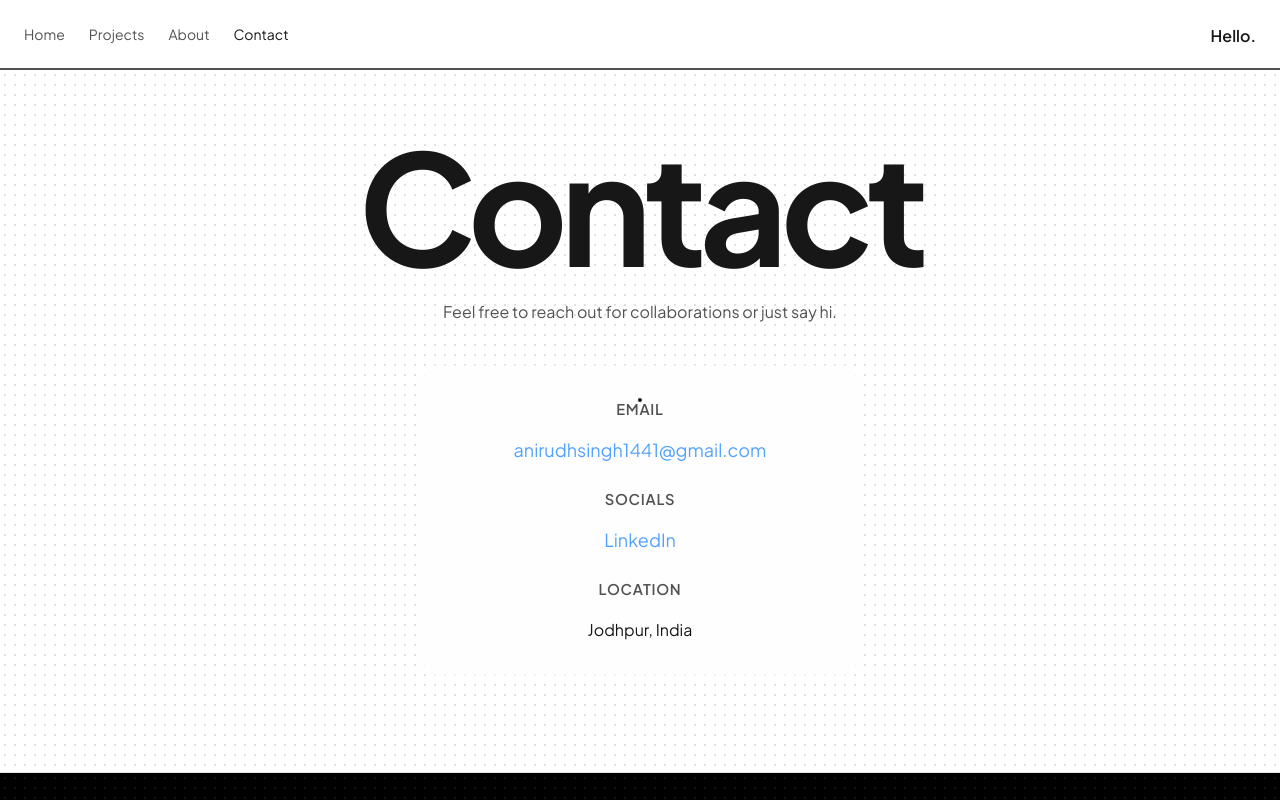
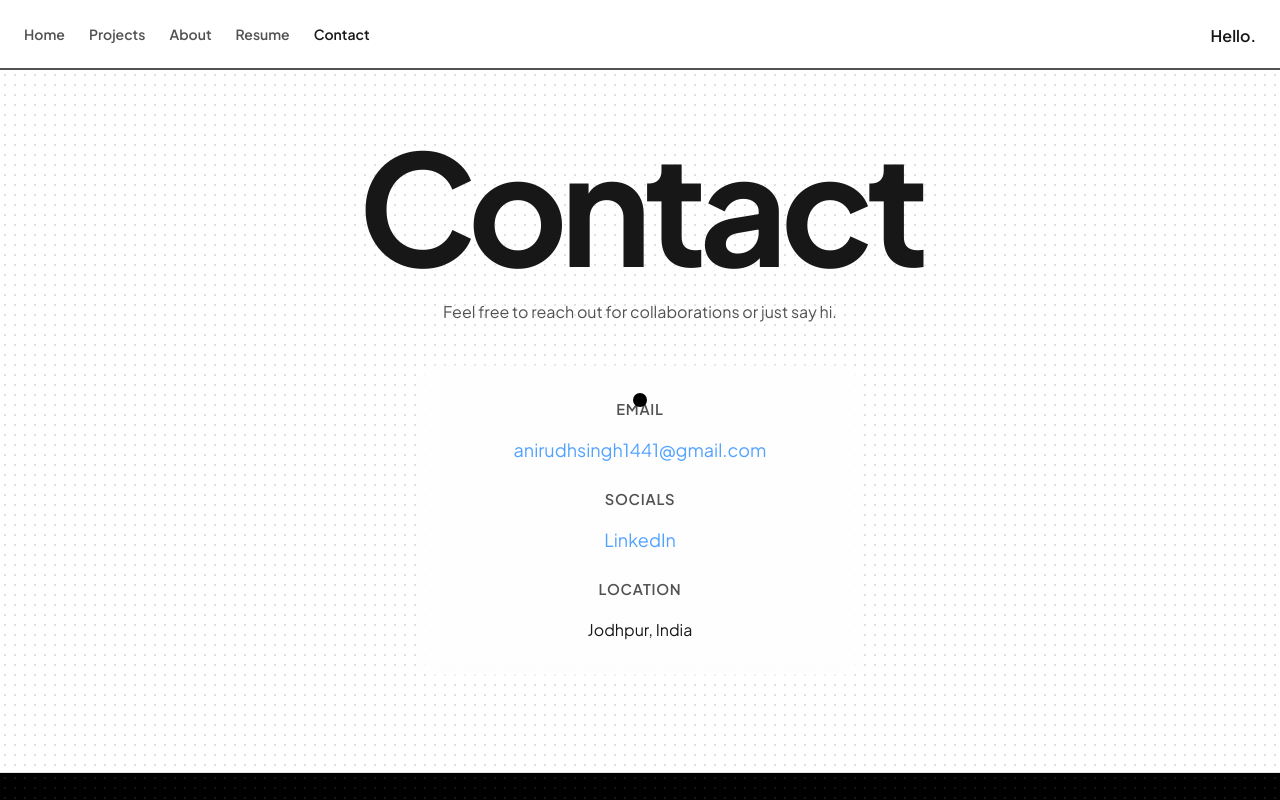
Before and after one commit to Harharshambhu/portfolio, a Next.js app: page /contact in a window 1280 px wide. Shown: the top 800 px of the page. Built offline with nearby package versions, Linux system fonts and the light colour scheme.

Commit message:
basic changes

```diff
--- a/src/app/globals.css
+++ b/src/app/globals.css
@@ -120,7 +120,7 @@ blockquote {
 
 /* ── Nav links — lock weight, prevent browser font-synthesis on hover ── */
 nav a {
-  font-weight: 400 !important;
+  font-weight: 600 !important;
   font-synthesis: none;
 }
 
--- a/src/components/BackgroundGrid.tsx
+++ b/src/components/BackgroundGrid.tsx
@@ -31,6 +31,7 @@ export default function BackgroundGrid({
         const computedStyle = getComputedStyle(document.documentElement);
         const gridHoverColor = computedStyle.getPropertyValue('--grid-hover').trim() || 'rgba(200, 200, 255, 0.7)';
         const gridBaseColor = computedStyle.getPropertyValue('--grid-base').trim() || color;
+        const spotlightColor = 'rgba(255, 255, 255, 0.25)';
 
         let animationFrameId: number;
         let mouseX = -1000;
@@ -54,7 +55,7 @@ export default function BackgroundGrid({
             // Spotlight Effect
             if (spotlight && delayedMouseX > -100 && delayedMouseY > -100) {
                 const gradient = ctx.createRadialGradient(delayedMouseX, delayedMouseY, 0, delayedMouseX, delayedMouseY, 300);
-                gradient.addColorStop(0, "color-mix(in srgb, var(--text-hover) 15%, transparent)");
+                gradient.addColorStop(0, spotlightColor);
                 gradient.addColorStop(1, "transparent");
                 ctx.fillStyle = gradient;
                 ctx.fillRect(0, 0, canvas.width, canvas.height);
--- a/src/components/Navigation.tsx
+++ b/src/components/Navigation.tsx
@@ -11,6 +11,7 @@ const links = [
     { href: "/", label: "Home" },
     { href: "/projects", label: "Projects" },
     { href: "/about", label: "About" },
+    { href: "/resume", label: "Resume" },
     { href: "/contact", label: "Contact" },
 ];
 
@@ -114,7 +115,7 @@ export default function Navigation() {
                         <Link
                             key={link.href}
                             href={link.href}
-                            className={`hover:text-foreground transition-colors text-sm font-normal ${pathname === link.href ? "text-foreground" : "text-muted"
+                            className={`hover:text-foreground transition-colors text-sm font-semibold ${pathname === link.href ? "text-foreground" : "text-muted"
                                 }`}
                         >
                             {link.label}
--- a/src/components/ProjectsExpandGrid.tsx
+++ b/src/components/ProjectsExpandGrid.tsx
@@ -140,9 +140,6 @@ export default function ProjectsExpandGrid({ projects }: { projects: Project[] }
                                 </div>
                             </div>
                         </div>
-                        <div className="px-4 py-3">
-                            <p className="text-xs text-muted leading-relaxed">{project.description}</p>
-                        </div>
                     </Link>
                 ))}
             </div>
--- a/src/components/TargetCursor.css
+++ b/src/components/TargetCursor.css
@@ -8,19 +8,6 @@
     z-index: 9999;
     mix-blend-mode: difference;
     transform: translate(-50%, -50%);
-}
-
-.target-cursor-dot {
-    position: absolute;
-    left: 50%;
-    top: 50%;
-    width: 4px;
-    height: 4px;
-    background: #fff;
-    border-radius: 50%;
-    transform: translate(-50%, -50%);
-    will-change: transform;
-    opacity: 1.0;
 }
 
 .target-cursor-corner {
@@ -58,7 +45,34 @@
     border-top: none;
 }
 
-body.hide-native-cursor,
-body.hide-native-cursor * {
-    cursor: none !important;
+/* Trailing circles — rendered independently, each with its own quickTo */
+.cursor-trail {
+    position: fixed;
+    top: 0;
+    left: 0;
+    border-radius: 50%;
+    background: #000;
+    pointer-events: none;
+    z-index: 9998;
+    will-change: transform;
 }
+
+.cursor-trail-1 {
+    width: 14px;
+    height: 14px;
+}
+
+.cursor-trail-2 {
+    width: 12px;
+    height: 12px;
+}
+
+.cursor-trail-3 {
+    width: 10px;
+    height: 10px;
+}
+
+.cursor-trail-4 {
+    width: 5px;
+    height: 5px;
+}
--- a/src/components/TargetCursor.tsx
+++ b/src/components/TargetCursor.tsx
@@ -13,7 +13,7 @@ interface TargetCursorProps {
 }
 
 const TargetCursor: React.FC<TargetCursorProps> = ({
-    targetSelector = '.cursor-target, a:not(.no-cursor-interaction), button:not(.no-cursor-interaction)', // Added default selectors for convenience
+    targetSelector = '.cursor-target, a:not(.no-cursor-interaction), button:not(.no-cursor-interaction)',
     spinDuration = 2,
     hideDefaultCursor = true,
     hoverDuration = 0.2,
@@ -22,12 +22,17 @@ const TargetCursor: React.FC<TargetCursorProps> = ({
     const cursorRef = useRef<HTMLDivElement>(null);
     const cornersRef = useRef<NodeListOf<Element> | null>(null);
     const spinTl = useRef<gsap.core.Timeline | null>(null);
-    const dotRef = useRef<HTMLDivElement>(null);
+
+    // 4 trailing circles: c1 = biggest/fastest, c4 = smallest/slowest
+    const c1Ref = useRef<HTMLDivElement>(null);
+    const c2Ref = useRef<HTMLDivElement>(null);
+    const c3Ref = useRef<HTMLDivElement>(null);
+    const c4Ref = useRef<HTMLDivElement>(null);
 
     const isActiveRef = useRef(false);
     const targetCornerPositionsRef = useRef<{ x: number; y: number }[] | null>(null);
     const tickerFnRef = useRef<(() => void) | null>(null);
-    const activeStrengthRef = useRef({ current: 0 }); // Changed to object for GSAP to tween
+    const activeStrengthRef = useRef({ current: 0 });
 
     const [isMobile, setIsMobile] = useState(false);
 
@@ -39,7 +44,6 @@ const TargetCursor: React.FC<TargetCursorProps> = ({
             const userAgent = navigator.userAgent || navigator.vendor || (window as any).opera;
             const mobileRegex = /android|webos|iphone|ipad|ipod|blackberry|iemobile|opera mini/i;
             const isMobileUserAgent = mobileRegex.test(userAgent.toLowerCase());
-            // Return boolean result
             return !!((hasTouchScreen && isSmallScreen) || isMobileUserAgent);
         };
         setIsMobile(checkMobile());
@@ -53,25 +57,45 @@ const TargetCursor: React.FC<TargetCursorProps> = ({
         []
     );
 
+    const xToRef = useRef<((value: number) => void) | null>(null);
+    const yToRef = useRef<((value: number) => void) | null>(null);
+
     const moveCursor = useCallback((x: number, y: number) => {
-        if (!cursorRef.current) return;
-        gsap.to(cursorRef.current, {
-            x,
-            y,
-            duration: 0.1,
-            ease: 'power3.out'
-        });
+        xToRef.current?.(x);
+        yToRef.current?.(y);
     }, []);
 
     useEffect(() => {
-        if (isMobile || !cursorRef.current) return;
-
-        const originalCursor = document.body.style.cursor;
-        if (hideDefaultCursor) {
-            document.body.classList.add('hide-native-cursor');
-        }
+        if (
+            isMobile ||
+            !cursorRef.current ||
+            !c1Ref.current || !c2Ref.current || !c3Ref.current || !c4Ref.current
+        ) return;
 
         const cursor = cursorRef.current;
+        const initX = window.innerWidth / 2;
+        const initY = window.innerHeight / 2;
+
+        xToRef.current = gsap.quickTo(cursor, "x", { duration: 0.5, ease: "power2.out" });
+        yToRef.current = gsap.quickTo(cursor, "y", { duration: 0.5, ease: "power2.out" });
+
+        gsap.set(cursor, { xPercent: -50, yPercent: -50, x: initX, y: initY });
+
+        // Place each circle at center on mount
+        [c1Ref, c2Ref, c3Ref, c4Ref].forEach(ref => {
+            gsap.set(ref.current, { xPercent: -50, yPercent: -50, x: initX, y: initY });
+        });
+
+        // quickTo setters — biggest circle = fastest follow, smallest = most lag
+        const c1X = gsap.quickTo(c1Ref.current, "x", { duration: 0.15, ease: "power2.out" });
+        const c1Y = gsap.quickTo(c1Ref.current, "y", { duration: 0.15, ease: "power2.out" });
+        const c2X = gsap.quickTo(c2Ref.current, "x", { duration: 0.2, ease: "power2.out" });
+        const c2Y = gsap.quickTo(c2Ref.current, "y", { duration: 0.2, ease: "power2.out" });
+        const c3X = gsap.quickTo(c3Ref.current, "x", { duration: 0.25, ease: "power2.out" });
+        const c3Y = gsap.quickTo(c3Ref.current, "y", { duration: 0.25, ease: "power2.out" });
+        const c4X = gsap.quickTo(c4Ref.current, "x", { duration: 0.48, ease: "power2.out" });
+        const c4Y = gsap.quickTo(c4Ref.current, "y", { duration: 0.48, ease: "power2.out" });
+
         cornersRef.current = cursor.querySelectorAll('.target-cursor-corner');
 
         let activeTarget: Element | null = null;
@@ -84,13 +108,6 @@ const TargetCursor: React.FC<TargetCursorProps> = ({
             }
             currentLeaveHandler = null;
         };
-
-        gsap.set(cursor, {
-            xPercent: -50,
-            yPercent: -50,
-            x: window.innerWidth / 2,
-            y: window.innerHeight / 2
-        });
 
         const createSpinTimeline = () => {
             if (spinTl.current) {
@@ -115,7 +132,6 @@ const TargetCursor: React.FC<TargetCursorProps> = ({
             const cursorY = gsap.getProperty(cursorRef.current, 'y') as number;
             const { borderWidth, cornerSize } = constants;
 
-            // Dynamic calculation of target position
             const rect = activeTarget.getBoundingClientRect();
             const dynamicTargetCorners = [
                 { x: rect.left - borderWidth, y: rect.top - borderWidth },
@@ -149,13 +165,38 @@ const TargetCursor: React.FC<TargetCursorProps> = ({
 
         tickerFnRef.current = tickerFn;
 
-        const moveHandler = (e: MouseEvent) => moveCursor(e.clientX, e.clientY);
+        // Switch circles to white inside the dark footer, regardless of whether
+        // the change was triggered by mouse movement or page scroll.
+        const circles = [c1Ref.current, c2Ref.current, c3Ref.current, c4Ref.current];
+        const footer = document.getElementById('main-footer');
+        let isInFooter = false;
+
+        const updateCircleColor = (x: number, y: number) => {
+            if (!footer) return;
+            const rect = footer.getBoundingClientRect();
+            const nowInFooter = x >= rect.left && x <= rect.right && y >= rect.top && y <= rect.bottom;
+            if (nowInFooter !== isInFooter) {
+                isInFooter = nowInFooter;
+                gsap.to(circles, { backgroundColor: nowInFooter ? '#ffffff' : '#000000', duration: 0.35, ease: 'power2.out' });
+            }
+        };
+
+        const moveHandler = (e: MouseEvent) => {
+            moveCursor(e.clientX, e.clientY);
+            c1X(e.clientX); c1Y(e.clientY);
+            c2X(e.clientX); c2Y(e.clientY);
+            c3X(e.clientX); c3Y(e.clientY);
+            c4X(e.clientX); c4Y(e.clientY);
+            updateCircleColor(e.clientX, e.clientY);
+        };
         window.addEventListener('mousemove', moveHandler);
 
         const scrollHandler = () => {
-            if (!activeTarget || !cursorRef.current) return;
+            if (!cursorRef.current) return;
             const mouseX = gsap.getProperty(cursorRef.current, 'x') as number;
             const mouseY = gsap.getProperty(cursorRef.current, 'y') as number;
+            updateCircleColor(mouseX, mouseY);
+            if (!activeTarget) return;
             const elementUnderMouse = document.elementFromPoint(mouseX, mouseY);
             const isStillOverTarget =
                 elementUnderMouse &&
@@ -169,14 +210,14 @@ const TargetCursor: React.FC<TargetCursorProps> = ({
         window.addEventListener('scroll', scrollHandler, { passive: true });
 
         const mouseDownHandler = () => {
-            if (!dotRef.current || !cursorRef.current) return;
-            gsap.to(dotRef.current, { scale: 0.7, duration: 0.3 });
+            if (!cursorRef.current) return;
+            gsap.to([c1Ref.current, c2Ref.current, c3Ref.current, c4Ref.current], { scale: 0.7, duration: 0.2 });
             gsap.to(cursorRef.current, { scale: 0.9, duration: 0.2 });
         };
 
         const mouseUpHandler = () => {
-            if (!dotRef.current || !cursorRef.current) return;
-            gsap.to(dotRef.current, { scale: 1, duration: 0.3 });
+            if (!cursorRef.current) return;
+            gsap.to([c1Ref.current, c2Ref.current, c3Ref.current, c4Ref.current], { scale: 1, duration: 0.3 });
             gsap.to(cursorRef.current, { scale: 1, duration: 0.2 });
         };
 
@@ -212,8 +253,6 @@ const TargetCursor: React.FC<TargetCursorProps> = ({
             spinTl.current?.pause();
             gsap.set(cursorRef.current, { rotation: 0 });
 
-            // Removed static calculation here, moved to tickerFn
-
             isActiveRef.current = true;
             gsap.ticker.add(tickerFnRef.current!);
 
@@ -223,15 +262,11 @@ const TargetCursor: React.FC<TargetCursorProps> = ({
                 ease: 'power2.out'
             });
 
-            // Animate corners opacity to 1
             gsap.to(cornersRef.current, {
                 opacity: 1,
                 duration: 0.2,
                 ease: 'power2.out'
             });
-
-            // Initial positioning (optional, but helps avoid jump)
-            // We can do a one-off set here if needed, but the ticker will catch it immediately.
 
             const leaveHandler = () => {
                 if (tickerFnRef.current) {
@@ -260,7 +295,7 @@ const TargetCursor: React.FC<TargetCursorProps> = ({
                             {
                                 x: positions[index].x,
                                 y: positions[index].y,
-                                opacity: 0, // Hide corners on leave
+                                opacity: 0,
                                 duration: 0.3,
                                 ease: 'power3.out'
                             },
@@ -314,7 +349,6 @@ const TargetCursor: React.FC<TargetCursorProps> = ({
             }
 
             spinTl.current?.kill();
-            document.body.classList.remove('hide-native-cursor');
 
             isActiveRef.current = false;
             targetCornerPositionsRef.current = null;
@@ -337,13 +371,18 @@ const TargetCursor: React.FC<TargetCursorProps> = ({
     }
 
     return (
+        <>
+            <div ref={c1Ref} className="cursor-trail cursor-trail-1" />
+            <div ref={c2Ref} className="cursor-trail cursor-trail-2" />
+            <div ref={c3Ref} className="cursor-trail cursor-trail-3" />
+            <div ref={c4Ref} className="cursor-trail cursor-trail-4" />
             <div ref={cursorRef} className="target-cursor-wrapper">
-            <div ref={dotRef} className="target-cursor-dot" />
                 <div className="target-cursor-corner corner-tl" />
                 <div className="target-cursor-corner corner-tr" />
                 <div className="target-cursor-corner corner-br" />
                 <div className="target-cursor-corner corner-bl" />
             </div>
+        </>
     );
 };
 
```
Lines whose indentation alone changed are shown as unchanged.
